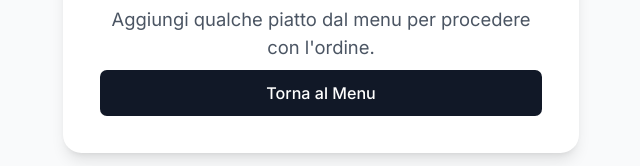
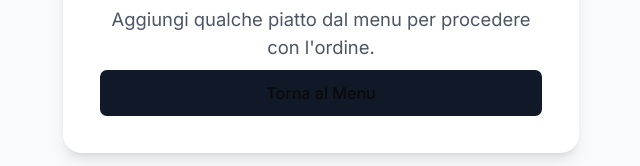
Before and after one commit to montronechris/m2m, a Next.js app: page /cart in a window 1280 px wide. Shown: the part 417-583 px from the top of the page, without its empty margins (319-959 px from the left). Built offline with nearby package versions, Linux system fonts and the light colour scheme.

Commit message:
Update button.tsx

```diff
--- a/src/components/ui/button.tsx
+++ b/src/components/ui/button.tsx
@@ -1,8 +1,57 @@
-import React from "react";
-export const Button = React.forwardRef<HTMLButtonElement, React.ButtonHTMLAttributes<HTMLButtonElement> & { variant?: 'default' | 'outline' | 'destructive' | 'secondary'; size?: 'sm' | 'lg' | 'icon' }>(
-  ({ className = "", variant = "default", size = "default", ...props }, ref) => {
-    const variants = { default: "bg-black text-white hover:bg-black/90", outline: "border border-input bg-background hover:bg-accent hover:text-accent-foreground", destructive: "bg-destructive text-destructive-foreground hover:bg-destructive/90", secondary: "bg-secondary text-secondary-foreground hover:bg-secondary/80" };
-    const sizes = { sm: "h-9 rounded-md px-3", default: "h-10 px-4 py-2", lg: "h-11 rounded-md px-8", icon: "h-10 w-10" };
-    return <button ref={ref} className={`inline-flex items-center justify-center whitespace-nowrap rounded-md text-sm font-medium ring-offset-background transition-colors focus-visible:outline-none focus-visible:ring-2 focus-visible:ring-ring disabled:pointer-events-none disabled:opacity-50 ${variants[variant]} ${sizes[size]} ${className}`} {...props} />;
-  });
-Button.displayName = "Button";
+// src/components/ui/button.tsx
+import * as React from "react"
+import { Slot } from "@radix-ui/react-slot"
+import { cva, type VariantProps } from "class-variance-authority"
+
+import { cn } from "@/lib/utils"
+
+const buttonVariants = cva(
+  "inline-flex items-center justify-center whitespace-nowrap rounded-md text-sm font-medium ring-offset-background transition-colors focus-visible:outline-none focus-visible:ring-2 focus-visible:ring-ring focus-visible:ring-offset-2 disabled:pointer-events-none disabled:opacity-50",
+  {
+    variants: {
+      variant: {
+        default: "bg-primary text-primary-foreground hover:bg-primary/90",
+        destructive:
+          "bg-destructive text-destructive-foreground hover:bg-destructive/90",
+        outline:
+          "border border-input bg-background hover:bg-accent hover:text-accent-foreground",
+        secondary:
+          "bg-secondary text-secondary-foreground hover:bg-secondary/80",
+        ghost: "hover:bg-accent hover:text-accent-foreground",
+        link: "text-primary underline-offset-4 hover:underline",
+      },
+      size: {
+        default: "h-10 px-4 py-2",
+        sm: "h-9 rounded-md px-3",
+        lg: "h-11 rounded-md px-8",
+        icon: "h-10 w-10",
+      },
+    },
+    defaultVariants: {
+      variant: "default",
+      size: "default",
+    },
+  }
+)
+
+export interface ButtonProps
+  extends React.ButtonHTMLAttributes<HTMLButtonElement>,
+    VariantProps<typeof buttonVariants> {
+  asChild?: boolean
+}
+
+const Button = React.forwardRef<HTMLButtonElement, ButtonProps>(
+  ({ className, variant, size, asChild = false, ...props }, ref) => {
+    const Comp = asChild ? Slot : "button"
+    return (
+      <Comp
+        className={cn(buttonVariants({ variant, size }), className)}
+        ref={ref}
+        {...props}
+      />
+    )
+  }
+)
+Button.displayName = "Button"
+
+export { Button, buttonVariants }
```
